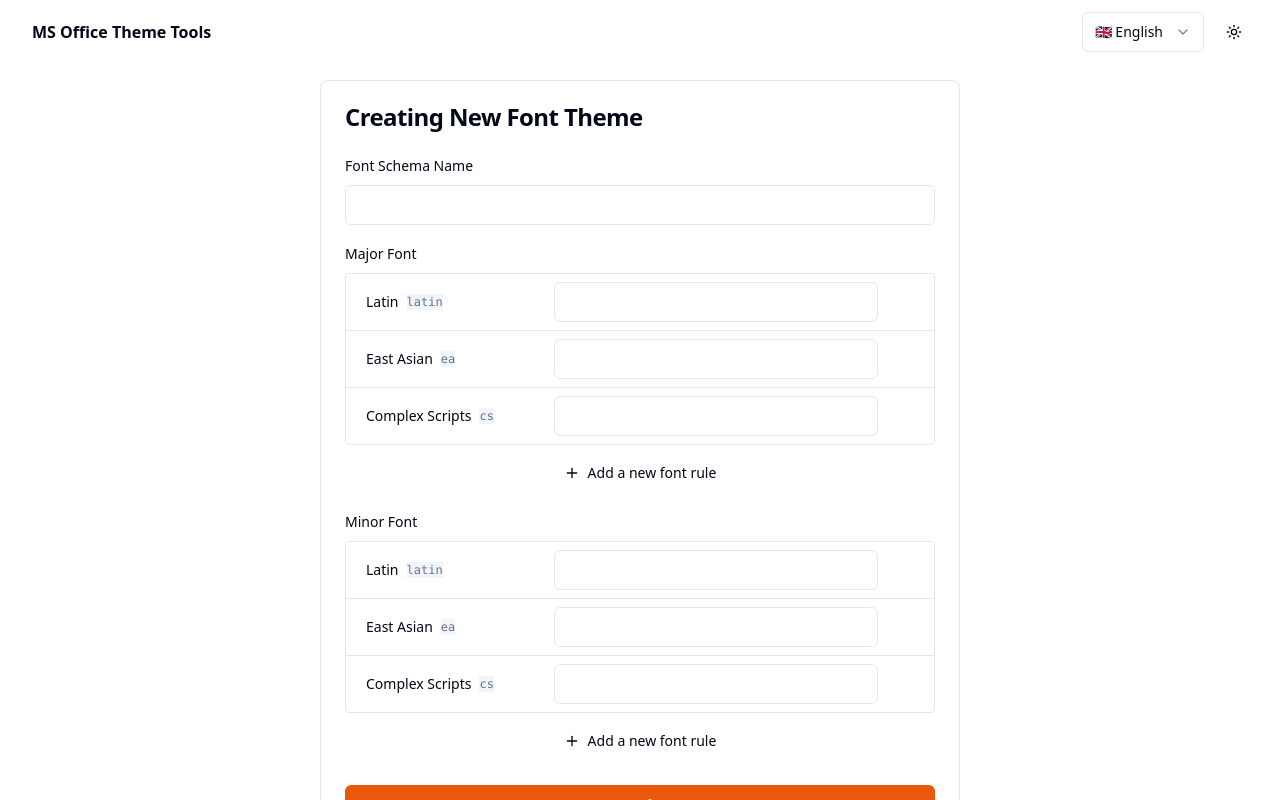
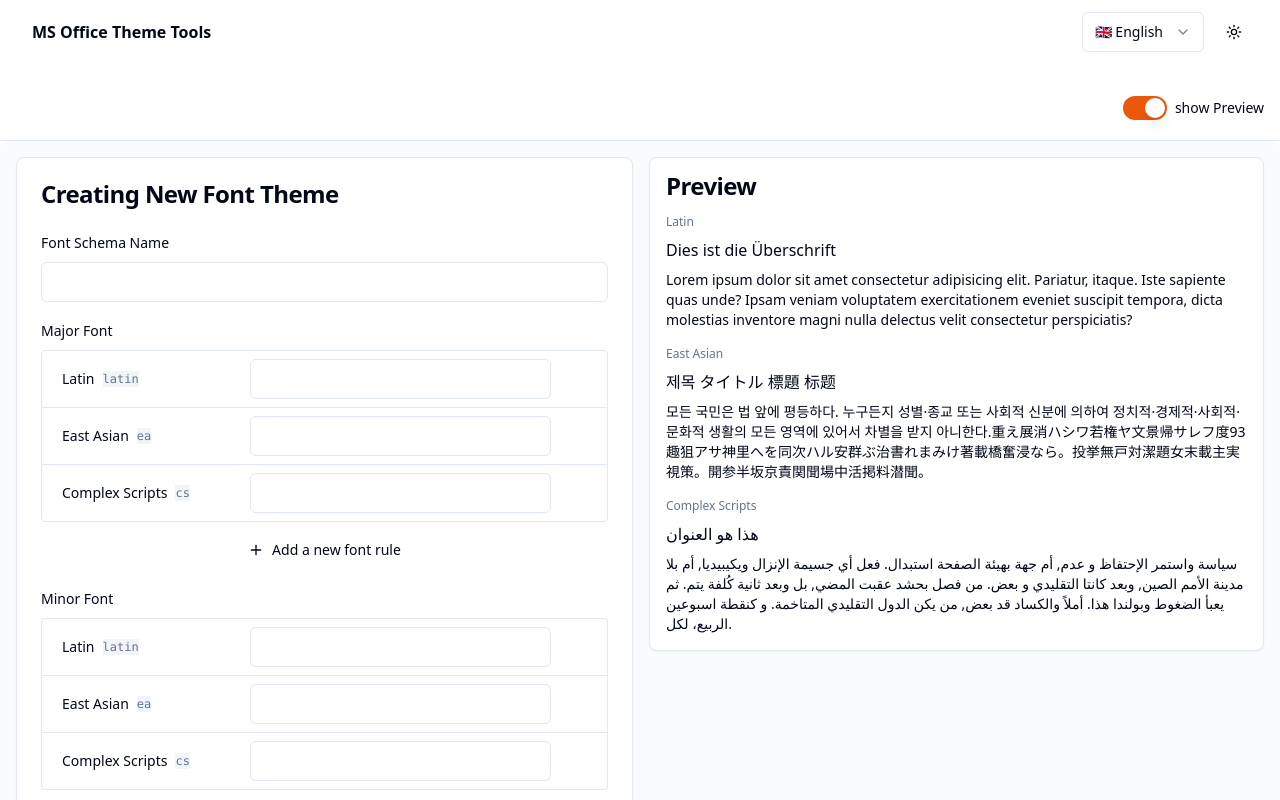
Before and after one commit to hoqn/officetheme-web, a React (Vite) app: page /craft/font in a window 1280 px wide. Shown: the top 800 px of the page. Built offline with nearby package versions, Linux system fonts and the light colour scheme.

Commit message:
feat: 글꼴 미리보기 추가
* 글꼴 미리보기 추가
* 애니메이션 작업
* PersistentState 훅 유틸 추가

```diff
--- a/public/locales/en/translation.json
+++ b/public/locales/en/translation.json
@@ -28,7 +28,10 @@
     "placeholder_os": "OS",
     "label_2_post_download": "2. Now, move the file to the following path",
     "label_2_post_download_tip_mac": "On macOS, you can press ⌘⇧G in the Finder to enter the path directly",
-    "msg_post_download_path_copied": "The path has been copied.\nPlease move the downloaded XML file to that path."
+    "msg_post_download_path_copied": "The path has been copied.\nPlease move the downloaded XML file to that path.",
+    "title_preview": "Preview",
+    "label_preview_on": "show Preview",
+    "label_preview_off": "hide Preview"
   },
   "common": {
     "placeholder_font_select": "Font...",
--- a/public/locales/ko/translation.json
+++ b/public/locales/ko/translation.json
@@ -28,7 +28,10 @@
     "placeholder_os": "운영체제",
     "label_2_post_download": "2. 이제, 해당 파일을 다음 경로로 옮겨주세요",
     "label_2_post_download_tip_mac": "macOS의 경우 파인더에서 ⌘⇧G를 누르면 경로로 바로 입력할 수 있어요",
-    "msg_post_download_path_copied": "경로가 복사되었어요.\n다운로드된 xml 파일을 해당 경로로 옮겨주세요."
+    "msg_post_download_path_copied": "경로가 복사되었어요.\n다운로드된 xml 파일을 해당 경로로 옮겨주세요.",
+    "title_preview": "미리보기",
+    "label_preview_on": "미리보기 보임",
+    "label_preview_off": "미리보기 숨김"
   },
   "common": {
     "placeholder_font_select": "글꼴...",
--- a/src/components/font-scheme/font-scheme-preview.tsx
+++ b/src/components/font-scheme/font-scheme-preview.tsx
@@ -1,21 +1,70 @@
-interface FontSchemePreview {
-  majorFont: string;
-  minorFont: string;
+import { cn } from "@/lib/utils";
+import { useMemo } from "react";
+import { useTranslation } from "react-i18next";
+import { Card, CardTitle } from "../ui";
+import { $FormFontCollection } from "./common";
+
+const dummyMajor = {
+  DEFAULT: "Dies ist die Überschrift",
+  ea: "제목 タイトル 標題 标题",
+  cs: "هذا هو العنوان",
+};
+
+const dummyMinor = {
+  DEFAULT: [
+    "Lorem ipsum dolor sit amet consectetur adipisicing elit. Pariatur, itaque. Iste sapiente quas unde? Ipsam veniam voluptatem exercitationem eveniet suscipit tempora, dicta molestias inventore magni nulla delectus velit consectetur perspiciatis?",
+  ],
+  ea: [
+    "모든 국민은 법 앞에 평등하다. 누구든지 성별·종교 또는 사회적 신분에 의하여 정치적·경제적·사회적·문화적 생활의 모든 영역에 있어서 차별을 받지 아니한다.",
+    "重え展消ハシワ若権ヤ文景帰サレフ度93趣狙アサ神里へを同次ハル安群ぶ治書れまみけ著載橋奮浸なら。",
+    "投挙無戸対潔題女末載主実視策。開参半坂京責関聞場中活掲料潜聞。",
+  ],
+  cs: [
+    "سياسة واستمر الإحتفاظ و عدم, أم جهة بهيئة الصفحة استبدال. فعل أي جسيمة الإنزال ويكيبيديا, أم بلا مدينة الأمم الصين, وبعد كانتا التقليدي و بعض. من فصل بحشد عقبت المضي, بل وبعد ثانية كُلفة يتم. ثم يعبأ الضغوط وبولندا هذا. أملاً والكساد قد بعض, من يكن الدول التقليدي المتاخمة. و كنقطة اسبوعين الربيع، لكل.",
+  ],
+};
+
+interface FontSchemePreviewProps {
+  className?: string;
+  majorFont: $FormFontCollection;
+  minorFont: $FormFontCollection;
 }
 
-export default function FontSchemePreview({ majorFont, minorFont }: FontSchemePreview) {
+export default function FontSchemePreview({ className, majorFont, minorFont }: FontSchemePreviewProps) {
+  const { t } = useTranslation();
+  const { t: iso15924t } = useTranslation("iso15924");
+
+  const fonts = useMemo(() => {
+    // { [key]: { majorFont, minorFont } }
+    const ret: Record<string, { majorFont?: string; minorFont?: string }> = {};
+
+    majorFont.forEach(({ key, typeface }) => {
+      if (!(key in ret)) ret[key] = {};
+      ret[key].majorFont = typeface;
+    });
+
+    minorFont.forEach(({ key, typeface }) => {
+      if (!(key in ret)) ret[key] = {};
+      ret[key].minorFont = typeface;
+    });
+
+    return ret;
+  }, [JSON.stringify(majorFont), JSON.stringify(minorFont)]);
+
   return (
-    <div>
-      <div>
-        <h2 className="text-sm" style={{ fontFamily: majorFont }}>
-          This is Heading
-        </h2>
-        <p className="text-xs" style={{ fontFamily: minorFont }}>
-          Lorem ipsum dolor sit amet consectetur adipisicing elit. Ratione eaque sit tempora cum illum. Voluptatibus
-          similique nulla quas dolorum praesentium atque error debitis nisi voluptates! Quibusdam porro officia cumque
-          quo?
-        </p>
-      </div>
-    </div>
+    <Card className={cn("p-4", className)}>
+      <CardTitle>{t("craft_font.title_preview")}</CardTitle>
+      {Object.entries(fonts).map(([key, { majorFont, minorFont }]) => (
+        <div key={key} className="mt-4">
+          <div className="text-xs text-muted-foreground">{iso15924t(key)}</div>
+          <h2 className="text-base mt-2" style={{ fontFamily: majorFont }}>
+            {dummyMajor[key as "DEFAULT"] || dummyMajor.DEFAULT}
+          </h2>
+          <p className="text-sm mt-2" style={{ fontFamily: minorFont }}>
+            {dummyMinor[key as "DEFAULT"] || dummyMinor.DEFAULT}
+          </p>
+        </div>
+      ))}
+    </Card>
   );
 }
--- a/src/components/font-scheme/index.tsx
+++ b/src/components/font-scheme/index.tsx
@@ -12,6 +12,9 @@ import {
   FormLabel,
   FormMessage,
   Input,
+  Label,
+  Separator,
+  Switch,
 } from "@/components/ui";
 import {
   MOComplexScriptFont,
@@ -22,16 +25,43 @@ import {
   MOMinorFont,
   MOSupplementalFont,
 } from "@/lib/msoffice/schemes/mo-font-scheme";
+import { cn, usePersistentState } from "@/lib/utils";
 import { zodResolver } from "@hookform/resolvers/zod";
+import { Variants, motion } from "framer-motion";
 import { Loader2Icon } from "lucide-react";
 import { useCallback, useState } from "react";
 import { useFieldArray, useForm } from "react-hook-form";
+import { useTranslation } from "react-i18next";
 import { toast } from "sonner";
 import { $FormFontCollection, $FormFontScheme } from "./common";
 import FontCollectionFields from "./font-collection-fields";
+import FontSchemePreview from "./font-scheme-preview";
 import { LocalFontsProvider } from "./local-fonts-provider";
 import FontSchemeXmlView from "./xml-view";
-import { useTranslation } from "react-i18next";
+
+// Preview show/hidden anim
+const animatePreview: Variants = {
+  shown: {
+      display: "",
+      opacity: [0, 0, 1],
+      flexGrow: [0, 1, 1],
+      scale: [0.96, 0.96, 1],
+      transition: {
+        duration: 0.4,
+      },
+    },
+    hidden: {
+      opacity: [1, 0, 0],
+      flexGrow: [1, 1, 0],
+      scale: [1, 0.96, 0.96],
+      transitionEnd: {
+        display: "none",
+      },
+      transition: {
+        duration: 0.4,
+      },
+    }
+};
 
 export function FontSchemeGenSection({ className }: { className?: string }) {
   const { t } = useTranslation();
@@ -41,7 +71,7 @@ export function FontSchemeGenSection({ className }: { className?: string }) {
 
   const form = useForm<$FormFontScheme>({
     resolver: zodResolver($FormFontScheme),
-    mode: "onSubmit",
+    mode: "onBlur",
     defaultValues: {
       fontSchemeName: "",
       majorFont: $FormFontCollection.parse(undefined),
@@ -119,9 +149,20 @@ export function FontSchemeGenSection({ className }: { className?: string }) {
   const handleOnDeleteMajorFontField = handleOnDeleteFontCollectionField.bind(null, "majorFont");
   const handleOnDeleteMinorFontField = handleOnDeleteFontCollectionField.bind(null, "minorFont");
 
+  const [showPreview, setShowPreview] = usePersistentState(true, "show-preview");
+
   return (
-    <section className={className}>
-      <Card className="max-w-screen-sm mx-auto">
+    <section className={cn("-mx-8", className)}>
+      <div className="p-4 text-right border-b mb-4">
+        <span className="inline-flex flex-row items-center gap-2">
+          <Switch id="toggle_preview" onCheckedChange={setShowPreview} checked={showPreview} />
+          <Label htmlFor="toggle_preview" className="leading-6">
+            {showPreview ? t("craft_font.label_preview_on") : t("craft_font.label_preview_off")}
+          </Label>
+        </span>
+      </div>
+      <div className="flex flex-col md:flex-row flex-wrap bg-muted/40 -my-4 p-4 rounded-lg">
+        <Card className="flex-1 max-w-screen-sm mx-auto">
           <Form {...form}>
             {/* <form onSubmit={handleOnSubmit}> */}
             <form onSubmit={handleOnSubmit}>
@@ -176,14 +217,27 @@ export function FontSchemeGenSection({ className }: { className?: string }) {
             </form>
           </Form>
         </Card>
+        {/* {showPreview && ( */}
+        {
+          <motion.div
+            className="flex-1 pt-4 pl-0 md:pt-0 md:pl-4"
+            initial={false}
+            variants={animatePreview}
+            animate={showPreview ? "shown" : "hidden"}
+          >
+            <FontSchemePreview majorFont={form.watch("majorFont")} minorFont={form.watch("minorFont")} />
+          </motion.div>
+        }
+      </div>
+      <Separator orientation="horizontal" className="my-4" />
       {/* Result */}
-      <div className="mt-6 p-4 border rounded-md">
+      <Card className="p-4 border rounded-md">
         {result ? (
           <FontSchemeXmlView name={result.name} xml={result.xml} />
         ) : (
           <span className="text-sm opacity-50">{t("craft_font.request_for_action_craft")}</span>
         )}
-      </div>
+      </Card>
     </section>
   );
 }
--- a/src/lib/utils.ts
+++ b/src/lib/utils.ts
@@ -1,4 +1,5 @@
 import { type ClassValue, clsx } from "clsx";
+import { Dispatch, SetStateAction, useEffect, useState } from "react";
 import { twMerge } from "tailwind-merge";
 
 export function cn(...inputs: ClassValue[]) {
@@ -18,3 +19,18 @@ export function concatJosa(word: string, i: string, ga: "가" | string) {
     return `${word}${ga}`;
   }
 }
+
+// LocalStorage state
+export function usePersistentState<S>(defaultValue: S, key: string): [S, Dispatch<SetStateAction<S>>] {
+  const [state, setState] = useState(() => {
+    const value = window.localStorage.getItem(key);
+
+    return value ? JSON.parse(value) as S : defaultValue;
+  });
+
+  useEffect(() => {
+    window.localStorage.setItem(key, JSON.stringify(state));
+  }, [key, state]);
+
+  return [state, setState];
+}
```
Lines whose indentation alone changed are shown as unchanged.
